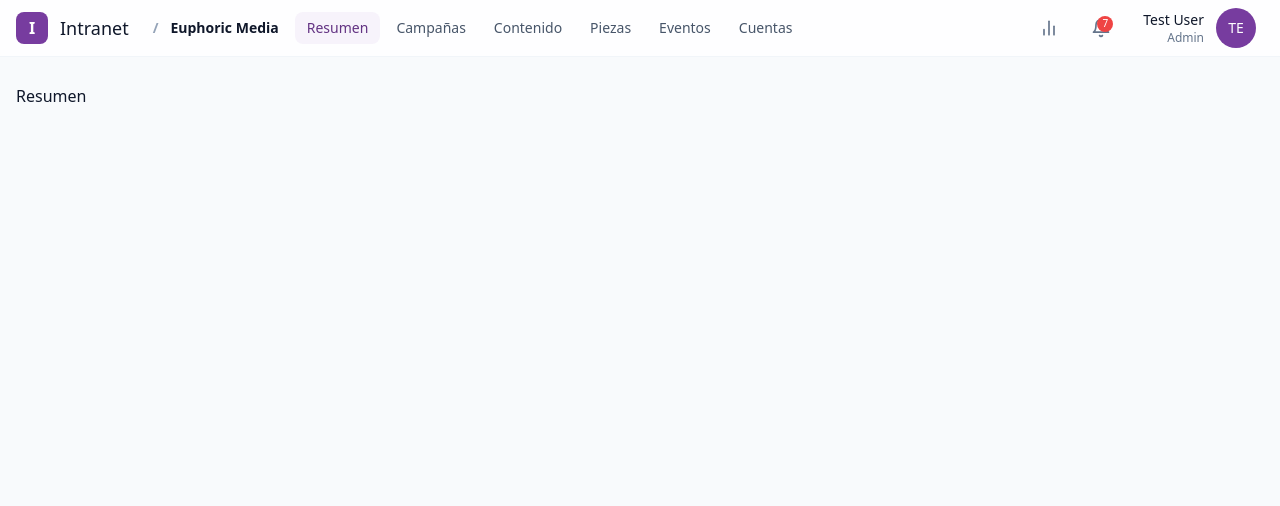
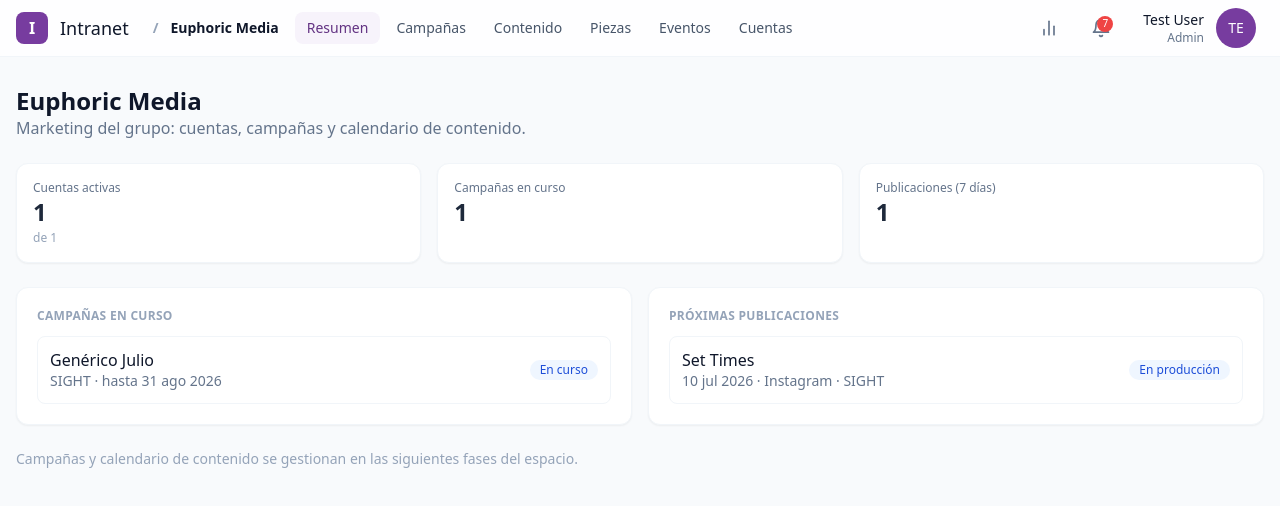
Before and after one commit to Arian1192/intranet-boilerplate, a React (Vite) app: page /euphoric in a window 1280 px wide. Shown: the top 506 px of the page. Built offline with nearby package versions, Linux system fonts and the light colour scheme.

Commit message:
feat: Euphoric Resumen page calco

```diff
--- /dev/null
+++ b/src/features/euphoric/components/StatusChip.tsx
@@ -0,0 +1,11 @@
+import { Badge } from '@/components/ui';
+import type { BadgeProps } from '@/components/ui/Badge';
+
+const MAP: Record<string, BadgeProps['variant']> = {
+  'En curso': 'info', 'En producción': 'info', 'Activa': 'success',
+  'Pausada': 'warning', 'Finalizada': 'success', 'Cancelada': 'danger', 'Planificada': 'neutral',
+};
+
+export function StatusChip({ status }: { status: string }) {
+  return <Badge variant={MAP[status] ?? 'neutral'}>{status}</Badge>;
+}
--- a/src/features/euphoric/pages/ResumenPage.tsx
+++ b/src/features/euphoric/pages/ResumenPage.tsx
@@ -1,3 +1,45 @@
+import { Link } from 'react-router';
+import { StatCard, Card } from '@/components/ui';
+import { StatusChip } from '../components/StatusChip';
+import { accounts, campaigns, publications } from '../data/seed';
+
 export function ResumenPage() {
-  return <div>Resumen</div>;
+  const cmp = campaigns[0];
+  const pub = publications[0];
+  return (
+    <div className="space-y-6">
+      <div>
+        <h1 className="text-2xl font-semibold text-slate-900">Euphoric Media</h1>
+        <p className="text-slate-500">Marketing del grupo: cuentas, campañas y calendario de contenido.</p>
+      </div>
+      <div className="grid grid-cols-1 gap-4 sm:grid-cols-3">
+        <Link to="/euphoric/cuentas"><StatCard label="Cuentas activas" value={`${accounts.length}`} caption="de 1" /></Link>
+        <StatCard label="Campañas en curso" value="1" />
+        <StatCard label="Publicaciones (7 días)" value="1" />
+      </div>
+      <div className="grid grid-cols-1 gap-4 lg:grid-cols-2">
+        <Card className="p-5">
+          <p className="text-xs font-semibold uppercase tracking-wide text-slate-400">Campañas en curso</p>
+          <Link to="/euphoric/campanas" className="mt-3 flex items-center justify-between rounded-lg border border-slate-100 p-3">
+            <div>
+              <p className="font-medium text-slate-900">{cmp.name}</p>
+              <p className="text-sm text-slate-500">{cmp.account} · hasta {cmp.endLabel}</p>
+            </div>
+            <StatusChip status="En curso" />
+          </Link>
+        </Card>
+        <Card className="p-5">
+          <p className="text-xs font-semibold uppercase tracking-wide text-slate-400">Próximas publicaciones</p>
+          <Link to="/euphoric/calendario" className="mt-3 flex items-center justify-between rounded-lg border border-slate-100 p-3">
+            <div>
+              <p className="font-medium text-slate-900">{pub.name}</p>
+              <p className="text-sm text-slate-500">{pub.dateLabel} · {pub.channel} · {pub.account}</p>
+            </div>
+            <StatusChip status="En producción" />
+          </Link>
+        </Card>
+      </div>
+      <p className="text-sm text-slate-400">Campañas y calendario de contenido se gestionan en las siguientes fases del espacio.</p>
+    </div>
+  );
 }
```
Also changed, not shown: 1 other file (tests, documents, lock files or other folders).
